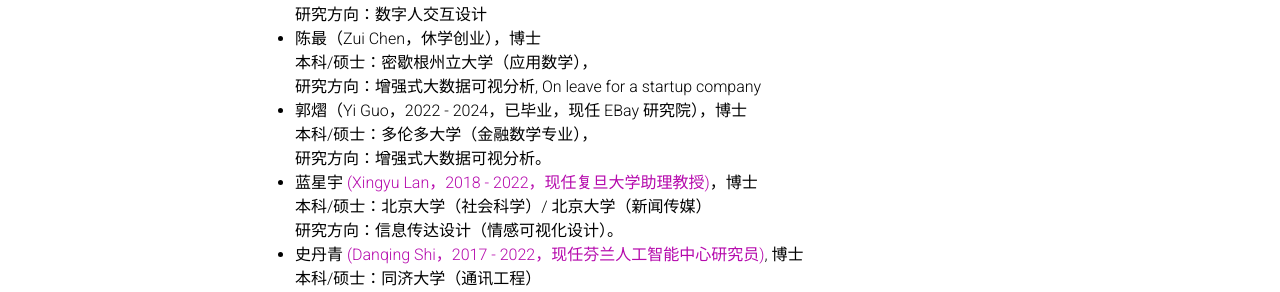
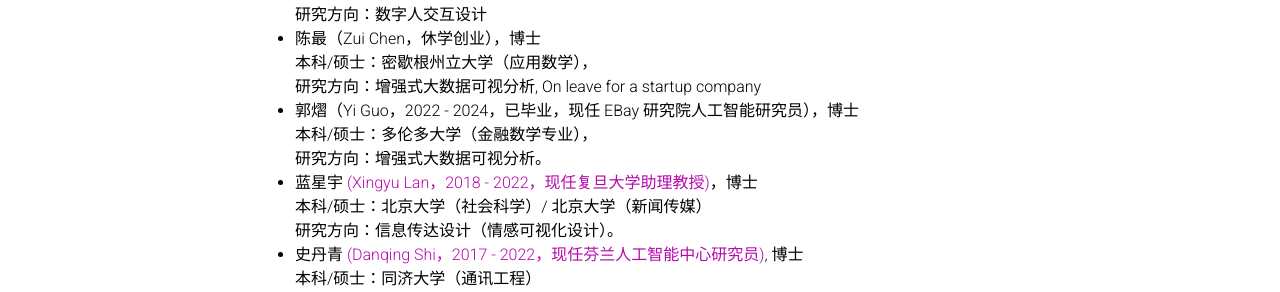
Before and after one commit to nancao/nancao.github.io, a Jekyll site: the page built from _pages/about.md, in a window 1280 px wide and 900 px high, scrolled down 1622 px. Shown: the part 355-647 px from the top of the window. Built offline with Jekyll 4.4.1, drawn with Linux system fonts in a browser that asks for light colours; full-size pictures stand in for the smaller copies a plugin makes; comment, search, counter and statistics services are not loaded; a style sheet for code colours, icons or effects is not loaded.

Commit message:
Update about.md

```diff
--- a/_pages/about.md
+++ b/_pages/about.md
@@ -81,7 +81,7 @@
 - **陈最**（Zui Chen，休学创业），博士<br>
   本科/硕士：密歇根州立大学（应用数学），<br>
   研究方向：增强式大数据可视分析, On leave for a startup company
-- **郭熠**（Yi Guo，2022 - 2024，已毕业，现任 EBay 研究院），博士<br>
+- **郭熠**（Yi Guo，2022 - 2024，已毕业，现任 EBay 研究院人工智能研究员），博士<br>
   本科/硕士：多伦多大学（金融数学专业），<br>
   研究方向：增强式大数据可视分析。
 - [**蓝星宇** (Xingyu Lan，2018 - 2022，现任复旦大学助理教授)](https://olivialan.github.io/)，博士<br>
```
